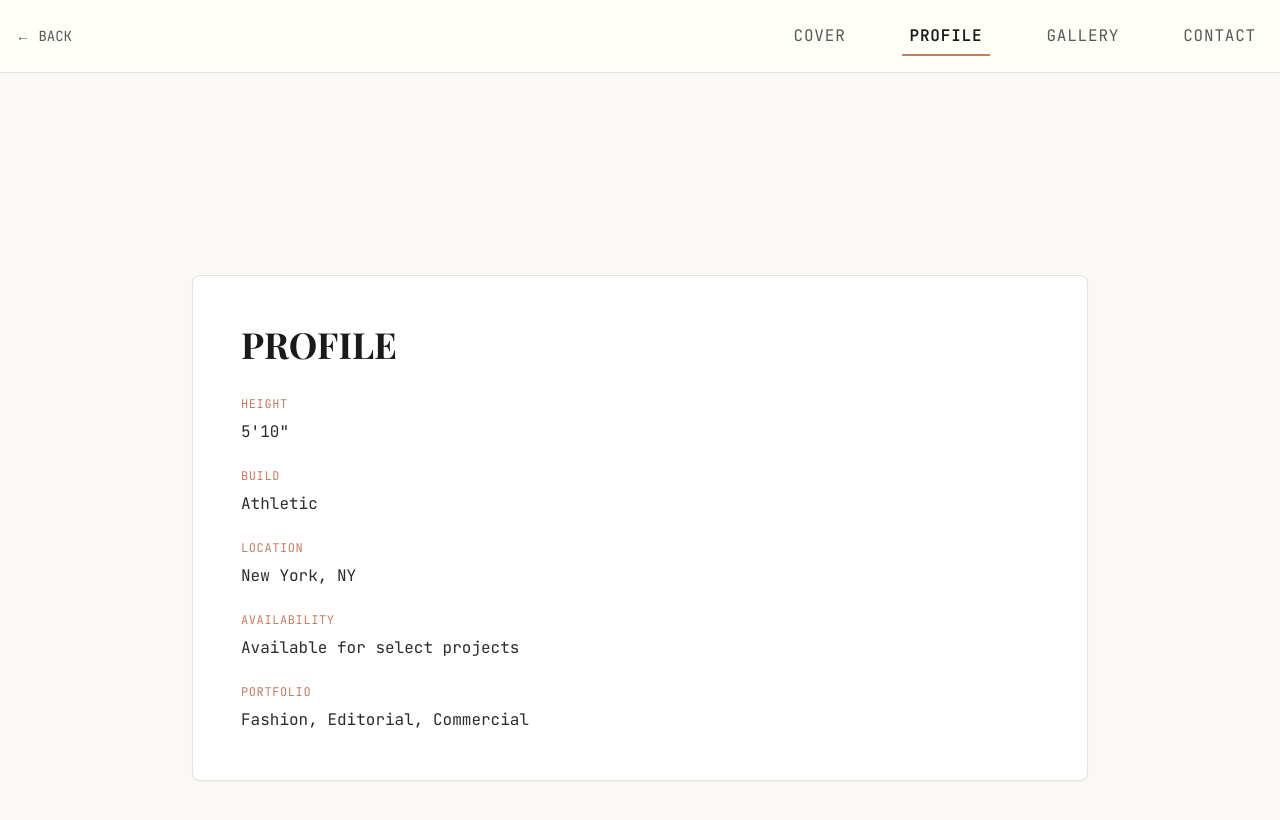
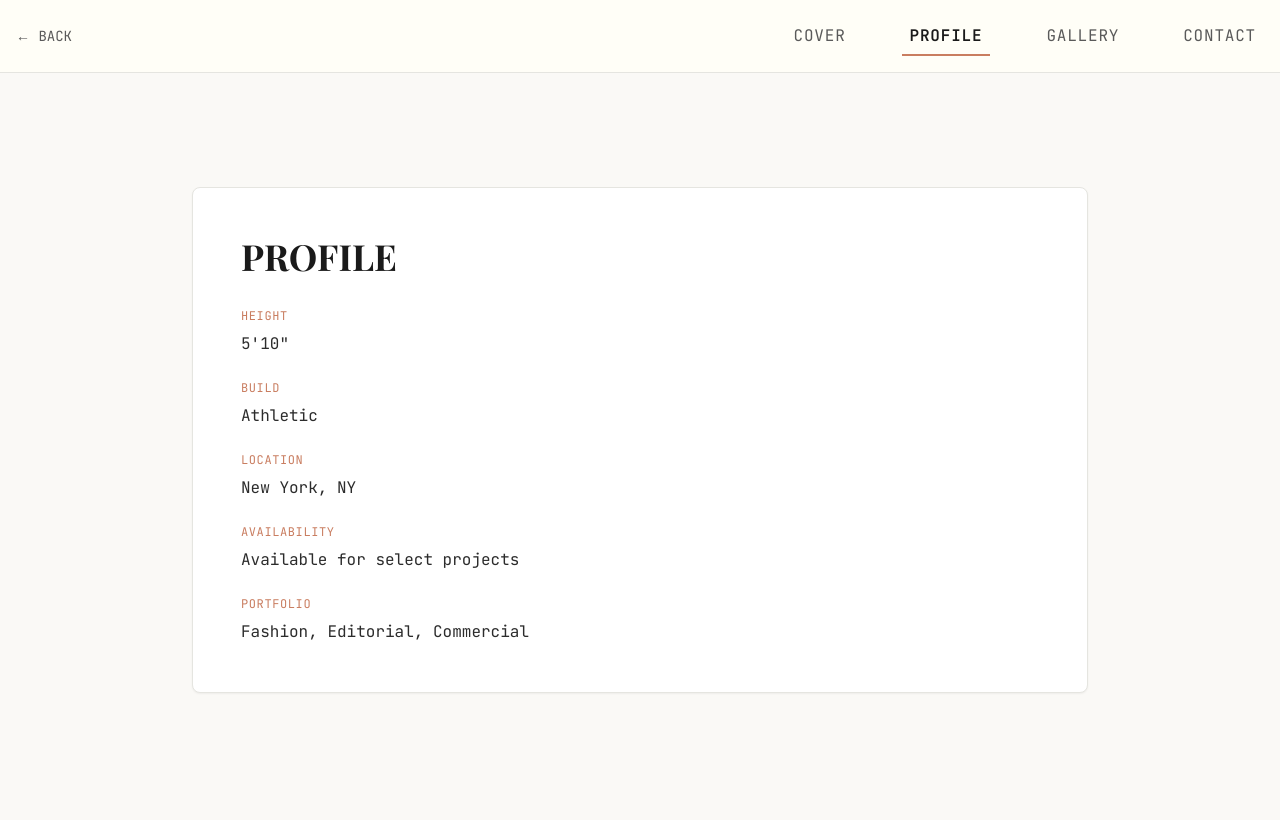
Before and after one commit to AbhiN34/Personal-Website, a Next.js app: page /modeling in a window 1280 px wide. Both pictures are taken after a click on the button "PROFILE". Shown: the top 820 px of the page. Built offline with nearby package versions, Linux system fonts and the light colour scheme; a web font is replaced by a local one.

Commit message:
fixed profile padding

```diff
--- a/components/ModelingProfile.tsx
+++ b/components/ModelingProfile.tsx
@@ -8,7 +8,7 @@
       initial={{ opacity: 0, x: 50 }}
       animate={{ opacity: 1, x: 0 }}
       transition={{ duration: 0.6 }}
-      className="min-h-screen flex items-center justify-center px-4 pt-24"
+      className="min-h-[calc(100vh-5rem)] flex items-center justify-center px-4"
     >
       <div className="max-w-4xl w-full">
         <div className="bg-white border border-[#E5E5E0] rounded-lg p-8 md:p-12 shadow-sm">
```
